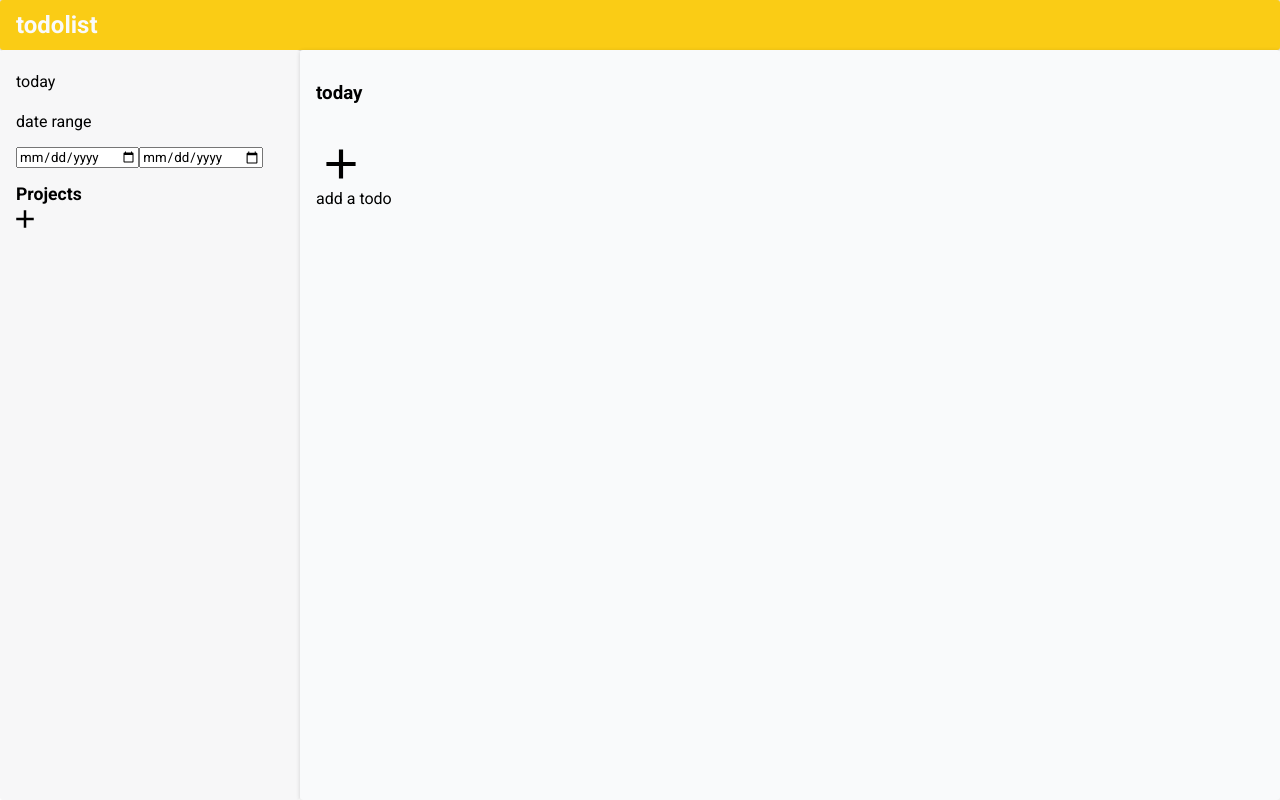
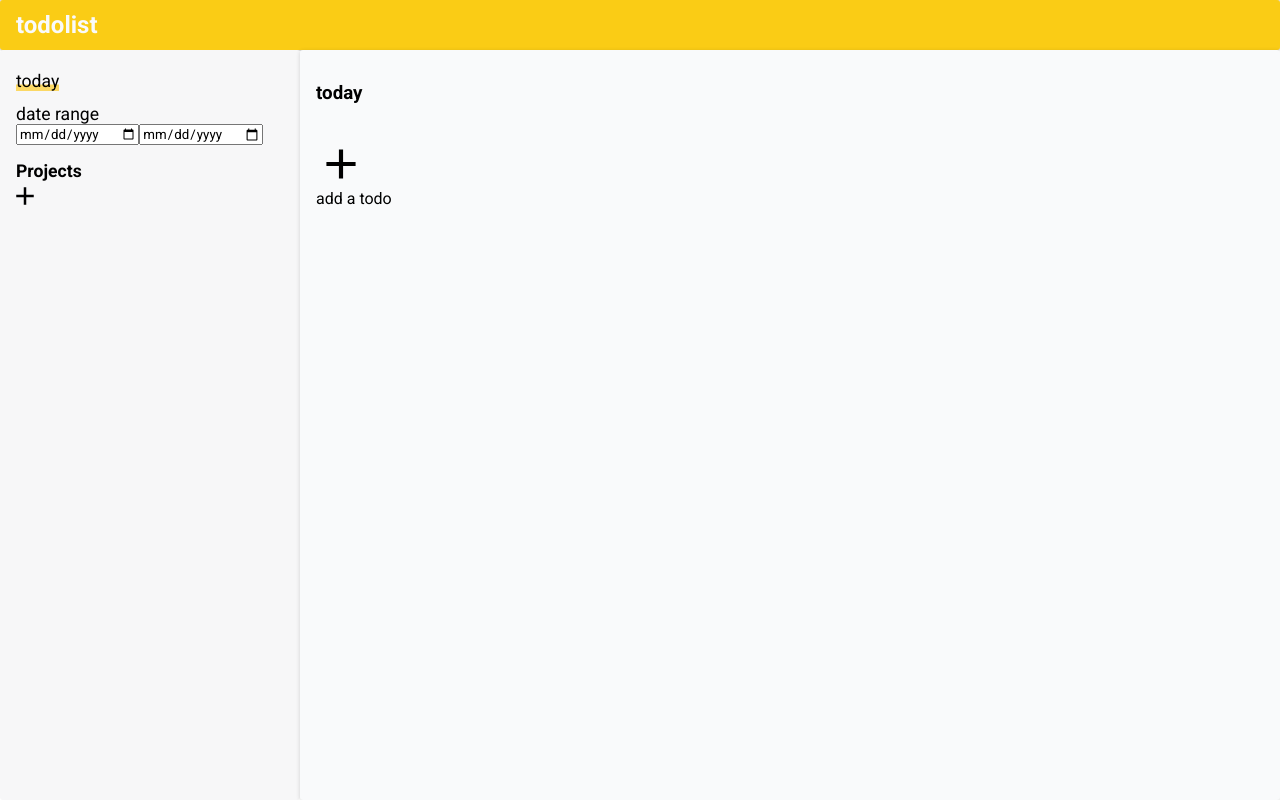
Before and after one commit to hspark220/todolist, a website built with webpack: page src/template.html in a window 1280 px wide. Both pictures are taken after a click on the element "today". Built offline with nearby package versions, Linux system fonts and the light colour scheme.

Commit message:
Add box shadow for project list

```diff
--- a/src/project/project.css
+++ b/src/project/project.css
@@ -19,23 +19,25 @@
 
     margin: 0rem -0.4rem;
 }
-#add-project:hover {
+
+.project {
+    display: flex;
+    justify-content: space-between;
+    align-items: center;
+
+    height: 30px;
+}
+.project-name {
+    width: auto;
+    font-size: 1.1rem;
+}
+.project-name:hover {
     cursor: pointer;
 }
 
-.project {
-    display: grid;
-    grid-template:30px / 1fr 30px;
-    grid-template-areas:
-    "name delete";
-    align-items: center;
-}
-.project-name {
-    grid-area: name;
-}
 .remove-project {
-    grid-area: delete;
-    height: 100%;
+    height: 30px;
+    width: 30px;
     background-image: url(../icons/delete.svg);
     background-color: transparent;
     border: none;
@@ -51,6 +53,11 @@
     grid-template-columns: 1fr 50px;
 }
 
+.date-range-name {
+    width: 84px;
+    margin-bottom: 0;
+    margin-top: 0.5rem;
+}
 .date-range-name:hover {
     cursor: pointer;
 }
--- a/src/project/projects.js
+++ b/src/project/projects.js
@@ -37,6 +37,7 @@ const projects = (() => {
 
         projectName.addEventListener('click', (e) => {
             todolist.printProject('today');
+            _shadeWord(projectName);
         });
     }
 
@@ -47,7 +48,7 @@ const projects = (() => {
         dateRangeDiv.setAttribute('class','date-range');
 
         const dateRangeName = document.createElement('p');
-        dateRangeName.setAttribute('class','date-range-name');
+        dateRangeName.setAttribute('class','project-name date-range-name');
         dateRangeName.append('date range');
 
         const dateInput1 = document.createElement('input');
@@ -63,6 +64,7 @@ const projects = (() => {
         dateRangeName.addEventListener('click', (e) => {
             if (dateInput1.value != '' && dateInput2.value != '') {
                 todolist.printDateRange(dateInput1.value, dateInput2.value);
+                _shadeWord(dateRangeName);
             }
         });
 
@@ -96,6 +98,7 @@ const projects = (() => {
 
             projectName.addEventListener('click', (e) => {
                 todolist.printProject(projectList[i]);
+                _shadeWord(projectName);
             });
 
             removeProject.addEventListener('click', (e) => {
@@ -191,6 +194,27 @@ const projects = (() => {
 
     }
 
+    const _shadeWord = (element) => {
+        const projectList = document.querySelector('.project-list');
+        const projectListChildren = projectList.childNodes;
+
+        for (let i = 0; i < projectListChildren.length; i++) {
+            const project = projectListChildren[i];
+
+            try {
+                project.firstChild.style.removeProperty('box-shadow');
+                console.log(project.firstChild);
+            } catch {
+                continue;
+            }
+        }
+
+        element.style.setProperty('box-shadow','inset 0 -0.4rem 0 #fcd34dda');
+
+
+    }
+
+
     return {printProjects}
 
 })();
```
Also changed, not shown: dist/index.bundle.js.
